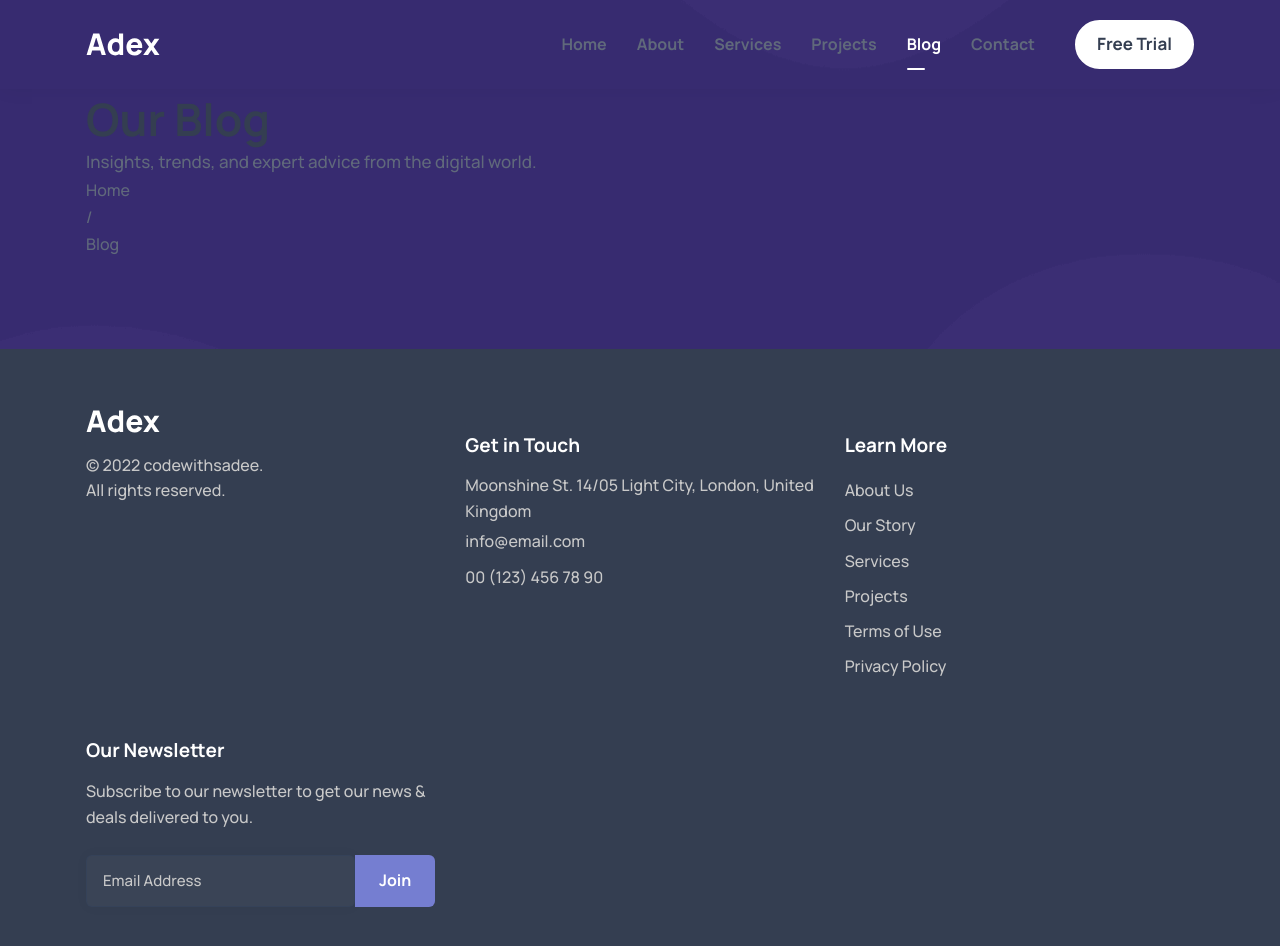
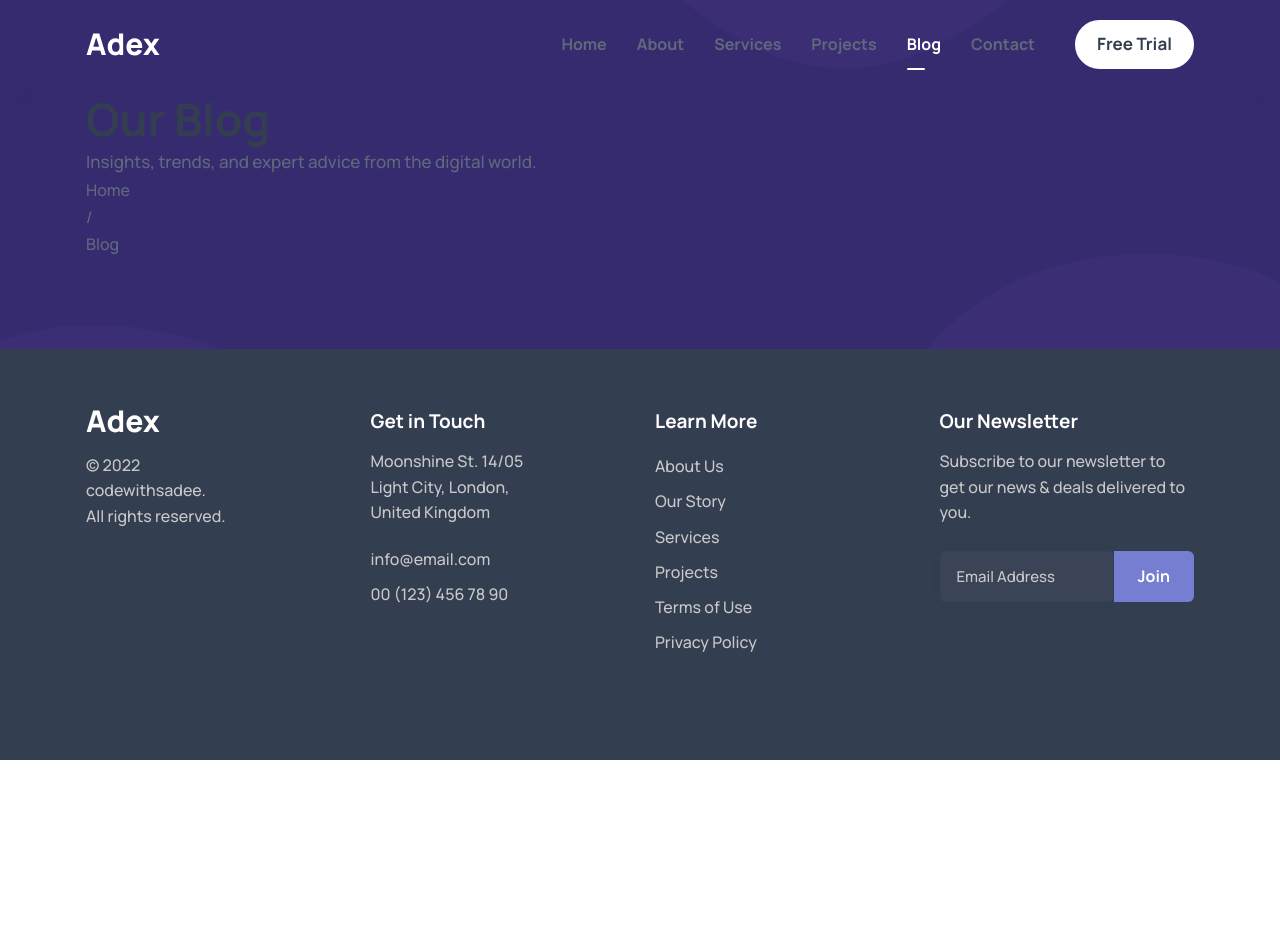
Before and after one commit to m03001215/service, a Next.js app: page /blog in a window 1280 px wide. Shown: the top 946 px of the page. After the commit the page ends 800 px from the top, so only its background shows below. Built offline with nearby package versions, Linux system fonts and the light colour scheme.

Commit message:
add footer

```diff
--- a/src/components/Footer.module.scss
+++ b/src/components/Footer.scss
@@ -7,39 +7,35 @@
   color: $light-gray;
 
   .container {
-    @include grid-list;
-
-    @include desktop-up {
+    @include laptop-up {
       grid-template-columns: repeat(4, 1fr);
     }
   }
 }
 
-.footerBrand {
-  .footerText {
+.footer-brand {
+  .footer-text {
     margin-block: 20px;
   }
 
-  .socialList {
+  .social-list {
     color: $white;
   }
 }
 
-.footerList {
-  margin-block-start: 24px;
-
+.footer-list {
   .h4 {
     color: $white;
     margin-block-end: 16px;
   }
 }
 
-.footerText {
+.footer-text {
   color: $light-gray;
   line-height: 1.6;
 }
 
-.footerLink {
+.footer-link {
   padding-block: 4px;
   transition: $transition-1;
   color: $light-gray;
@@ -54,13 +50,13 @@
   }
 }
 
-.inputWrapper {
+.input-wrapper {
   position: relative;
   margin-block-start: 25px;
   display: flex;
 }
 
-.inputField {
+.input-field {
   background-color: $white_a3;
   color: $light-gray;
   font-size: $fs-7;
@@ -80,7 +76,7 @@
   }
 }
 
-.submitBtn {
+.submit-btn {
   border-radius: 0 $radius-6 $radius-6 0;
   background-color: $violet-blue-crayola;
   color: $white;
@@ -94,17 +90,22 @@
 }
 
 // Footer list title styles
-.footerListTitle {
+.footer-list-title {
   color: $white;
   margin-block-end: 16px;
 }
 
 // Responsive styles
 @include desktop-up {
-  .footerBrand {
-    .footerText {
+  .footer-brand {
+    .footer-text {
       padding-inline-end: 100px;
       margin-block-end: 16px;
     }
   }
+
+  address.footer-text {
+    padding-inline-end: 100px;
+    margin-block-end: 16px;
+  }
 }
--- a/src/components/Footer.tsx
+++ b/src/components/Footer.tsx
@@ -4,7 +4,7 @@ import Image from 'next/image';
 import Link from 'next/link';
 import { useState } from 'react';
 import { SocialLink, NewsletterFormData } from '@/types';
-import styles from './Footer.module.scss';
+import './Footer.scss';
 
 const Footer = () => {
   const [newsletterData, setNewsletterData] = useState<NewsletterFormData>({
@@ -35,9 +35,9 @@ const Footer = () => {
   };
 
   return (
-    <footer className={styles.footer}>
+    <footer className="footer">
       <div className="container grid-list">
-        <div className={styles.footerBrand}>
+        <div className="footer-brand">
           <Link href="/" className="logo">
             <Image
               src="/assets/images/logo-light.svg"
@@ -47,7 +47,7 @@ const Footer = () => {
             />
           </Link>
 
-          <p className={styles.footerText}>
+          <p className="footer-text">
             &copy; 2022 codewithsadee. <br /> All rights reserved.
           </p>
 
@@ -67,95 +67,92 @@ const Footer = () => {
           </ul>
         </div>
 
-        <ul className={styles.footerList}>
+        <ul className="footer-list">
           <li>
-            <p className={`h4 ${styles.footerListTitle}`}>Get in Touch</p>
+            <p className="h4 footer-list-title">Get in Touch</p>
           </li>
 
           <li>
-            <address className={styles.footerText}>
+            <address className="footer-text">
               Moonshine St. 14/05 Light City, London, United Kingdom
             </address>
           </li>
 
           <li>
-            <Link href="mailto:info@email.com" className={styles.footerLink}>
+            <Link href="mailto:info@email.com" className="footer-link">
               info@email.com
             </Link>
           </li>
 
           <li>
-            <Link href="tel:001234567890" className={styles.footerLink}>
+            <Link href="tel:001234567890" className="footer-link">
               00 (123) 456 78 90
             </Link>
           </li>
         </ul>
 
-        <ul className={styles.footerList}>
+        <ul className="footer-list">
           <li>
-            <p className={`h4 ${styles.footerListTitle}`}>Learn More</p>
+            <p className="h4 footer-list-title">Learn More</p>
           </li>
 
           <li>
-            <Link href="/about" className={styles.footerLink}>
+            <Link href="/about" className="footer-link">
               About Us
             </Link>
           </li>
 
           <li>
-            <Link href="/about#story" className={styles.footerLink}>
+            <Link href="/about#story" className="footer-link">
               Our Story
             </Link>
           </li>
 
           <li>
-            <Link href="/services" className={styles.footerLink}>
+            <Link href="/services" className="footer-link">
               Services
             </Link>
           </li>
 
           <li>
-            <Link href="/projects" className={styles.footerLink}>
+            <Link href="/projects" className="footer-link">
               Projects
             </Link>
           </li>
 
           <li>
-            <Link href="/terms" className={styles.footerLink}>
+            <Link href="/terms" className="footer-link">
               Terms of Use
             </Link>
           </li>
 
           <li>
-            <Link href="/privacy" className={styles.footerLink}>
+            <Link href="/privacy" className="footer-link">
               Privacy Policy
             </Link>
           </li>
         </ul>
 
-        <div className={styles.footerList}>
-          <p className={`h4 ${styles.footerListTitle}`}>Our Newsletter</p>
+        <div className="footer-list">
+          <p className="h4 footer-list-title">Our Newsletter</p>
 
-          <p className={styles.footerText}>
+          <p className="footer-text">
             Subscribe to our newsletter to get our news & deals delivered to
             you.
           </p>
 
-          <form
-            onSubmit={handleNewsletterSubmit}
-            className={styles.inputWrapper}
-          >
+          <form onSubmit={handleNewsletterSubmit} className="input-wrapper">
             <input
               type="email"
               name="email_address"
               placeholder="Email Address"
               required
-              className={styles.inputField}
+              className="input-field"
               value={newsletterData.email}
               onChange={handleInputChange}
             />
 
-            <button type="submit" className={styles.submitBtn}>
+            <button type="submit" className="submit-btn">
               Join
             </button>
           </form>
--- a/src/styles/globals.scss
+++ b/src/styles/globals.scss
@@ -231,7 +231,7 @@ body {
   }
 
   .grid-list {
-    grid-template-columns: repeat(auto-fit, minmax(280px, 1fr));
+    grid-template-columns: 1fr 1fr;
   }
 }
 
@@ -251,8 +251,4 @@ body {
   .container {
     max-width: 1320px;
   }
-
-  .grid-list {
-    gap: 40px;
-  }
 }
```
